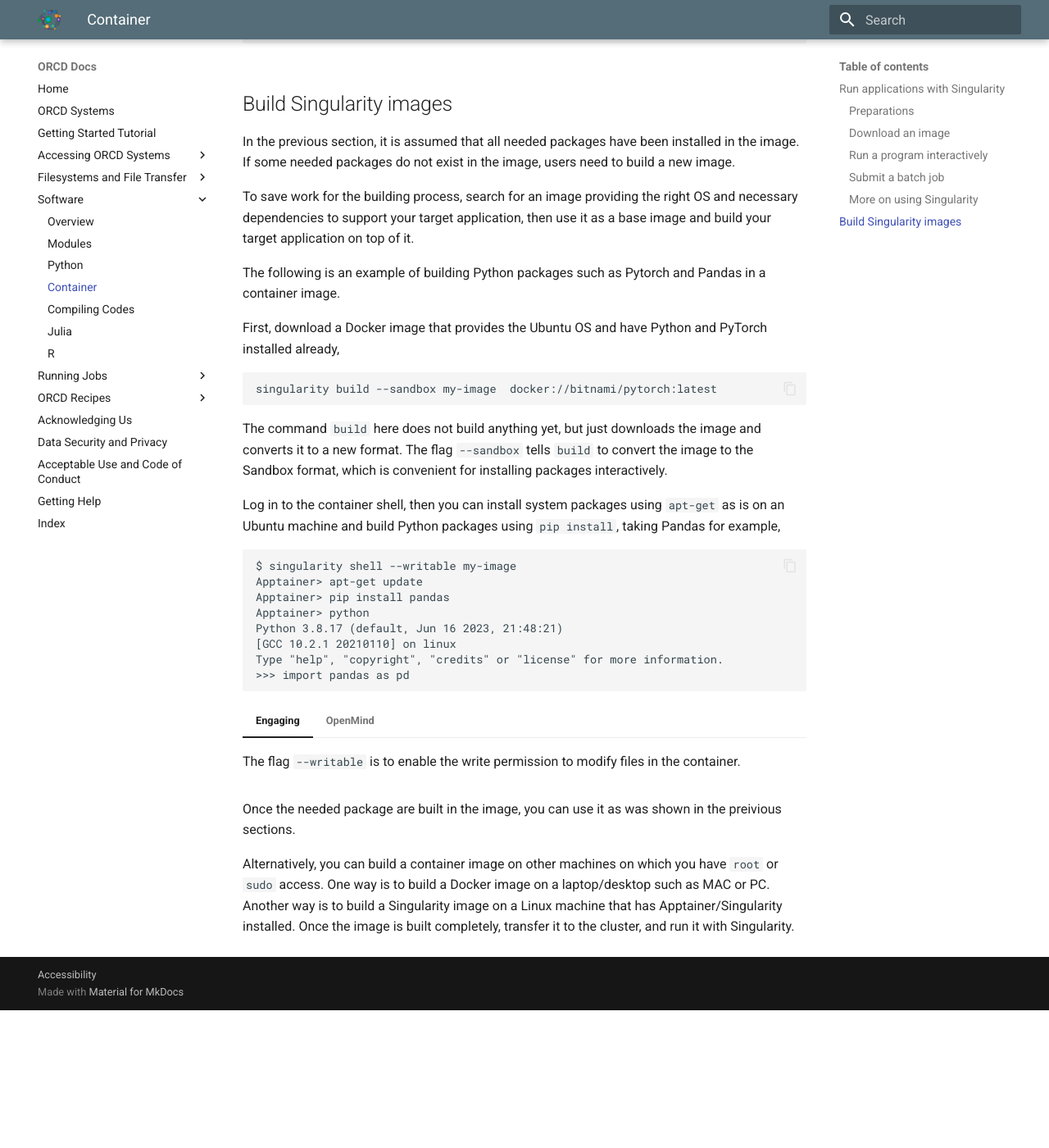
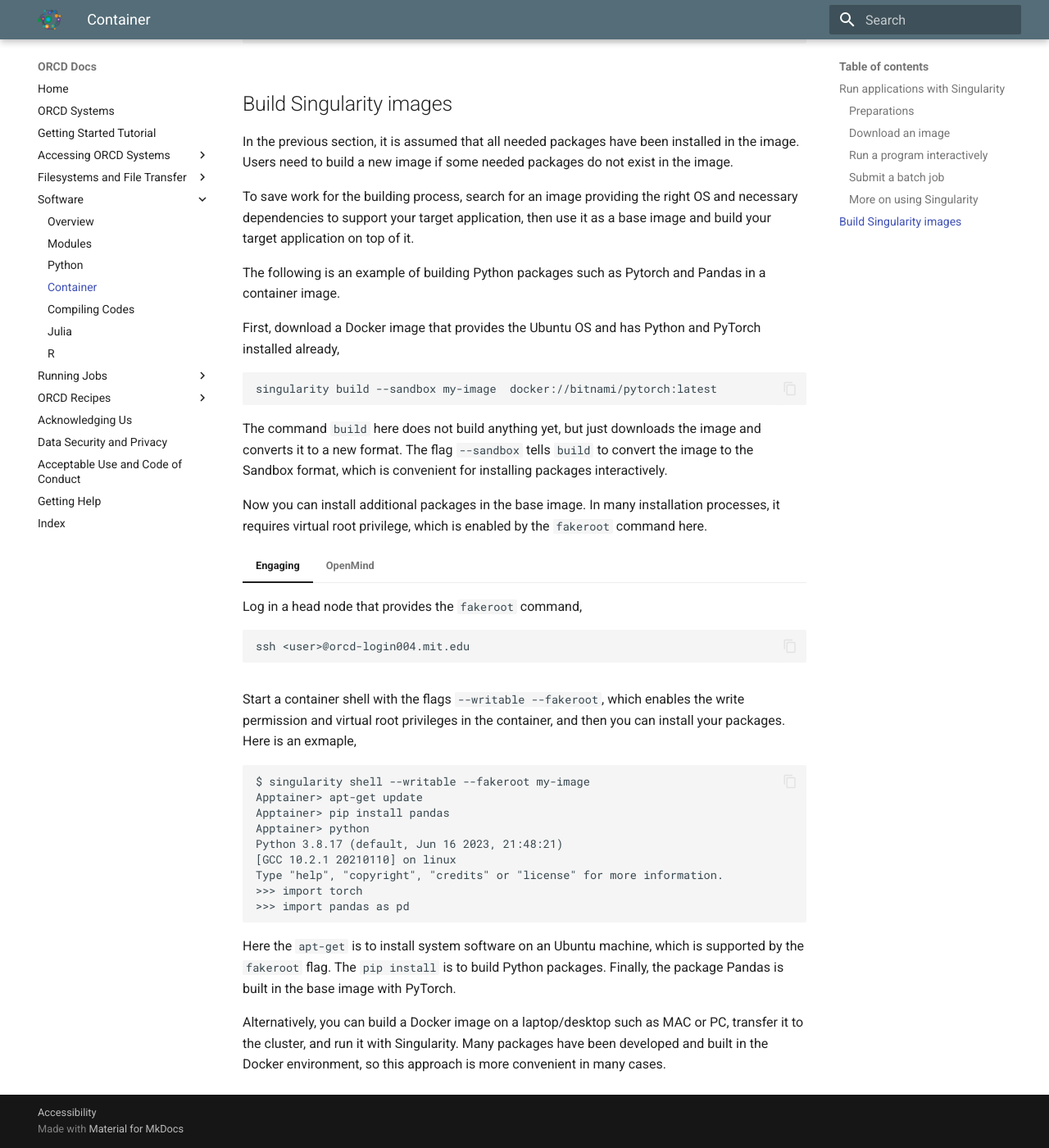
Before and after one commit to mit-orcd/orcd-docs-edit, an MkDocs documentation site: the page built from docs/software/apptainer.md, in a window 1280 px wide and 1400 px high, scrolled down 4031 px. Shown: the whole window at 82% size. Built offline with MkDocs 1.6.1 and Material for MkDocs 9.7.7, drawn with Linux system fonts in a browser that asks for light colours; before the commit the page ends 5263 px from its top, so only the background shows below that.

Commit message:
Update apptainer.md

````diff
--- a/docs/software/apptainer.md
+++ b/docs/software/apptainer.md
@@ -198,45 +198,47 @@ The terms in `<>` are must-needed, while the terms in `[]` are optional, dependi
 
 ## Build Singularity images
 
-In the previous section, it is assumed that all needed packages have been installed in the image. If some needed packages do not exist in the image, users need to build a new image.
+In the previous section, it is assumed that all needed packages have been installed in the image. Users need to build a new image if some needed packages do not exist in the image.
 
 To save work for the building process, search for an image providing the right OS and necessary dependencies to support your target application, then use it as a base image and build your target application on top of it.
 
 The following is an example of building Python packages such as Pytorch and Pandas in a container image.
 
-First, download a Docker image that provides the Ubuntu OS and have Python and PyTorch installed already,
+First, download a Docker image that provides the Ubuntu OS and has Python and PyTorch installed already,
 ```
 singularity build --sandbox my-image  docker://bitnami/pytorch:latest
 ```
 
 The command `build` here does not build anything yet, but just downloads the image and converts it to a new format. The flag `--sandbox` tells `build` to convert the image to the Sandbox format, which is convenient for installing packages interactively.
 
-Log in to the container shell, then you can install system packages using `apt-get` as is on an Ubuntu machine and build Python packages using `pip install`, taking Pandas for example,
+Now you can install additional packages in the base image. In many installation processes, it requires virtual root privilege, which is enabled by the `fakeroot` command here.
+
+=== "Engaging"
+     Log in a head node that provides the `fakeroot` command,
+     ```
+     ssh <user>@orcd-login004.mit.edu
+     ```
+
+=== "OpenMind"
+
+     Get an interative session on node115 that provides the `fakeroot` command,
+     ```
+     srun -t 120 -w node115 --pty bash
+     ```
+
+Start a container shell with the flags `--writable --fakeroot `, which enables the write permission and virtual root privileges in the container, and then you can install your packages. Here is an exmaple,
 ```
-$ singularity shell --writable my-image
+$ singularity shell --writable --fakeroot my-image
 Apptainer> apt-get update
 Apptainer> pip install pandas
 Apptainer> python
 Python 3.8.17 (default, Jun 16 2023, 21:48:21)
 [GCC 10.2.1 20210110] on linux
 Type "help", "copyright", "credits" or "license" for more information.
+>>> import torch
 >>> import pandas as pd
 ```
 
-=== "Engaging"
+Here the `apt-get` is to install system software on an Ubuntu machine, which is supported by the `fakeroot` flag. The `pip install` is to build Python packages. Finally, the package Pandas is built in the base image with PyTorch.
 
-     The flag `--writable` is to enable the write permission to modify files in the container.
-
-=== "OpenMind"
-
-     The flags `--fakeroot --writable` is to enable the write permission to modify files in the container. Get an interative session on node115 to obtain the `fackeroot` package.
-     ```
-     srun -t 120 -w node115 --pty bash
-     ```
-
-    ??? note
-        The `apt-get` command is to install software in the Ubuntu OS. This is supported by the by the `fakeroot` package, which is installed on node115 on OpenMind. Users need to install `fakeroot` in their home directories.
-
-Once the needed package are built in the image, you can use it as was shown in the preivious sections.
-
-Alternatively, you can build a container image on other machines on which you have `root` or `sudo` access. One way is to build a Docker image on a laptop/desktop such as MAC or PC. Another way is to build a Singularity image on a Linux machine that has Apptainer/Singularity installed. Once the image is built completely, transfer it to the cluster, and run it with Singularity.
+Alternatively, you can build a Docker image on a laptop/desktop such as MAC or PC, transfer it to the cluster, and run it with Singularity. Many packages have been developed and built in the Docker environment, so this approach is more convenient in many cases.
````
